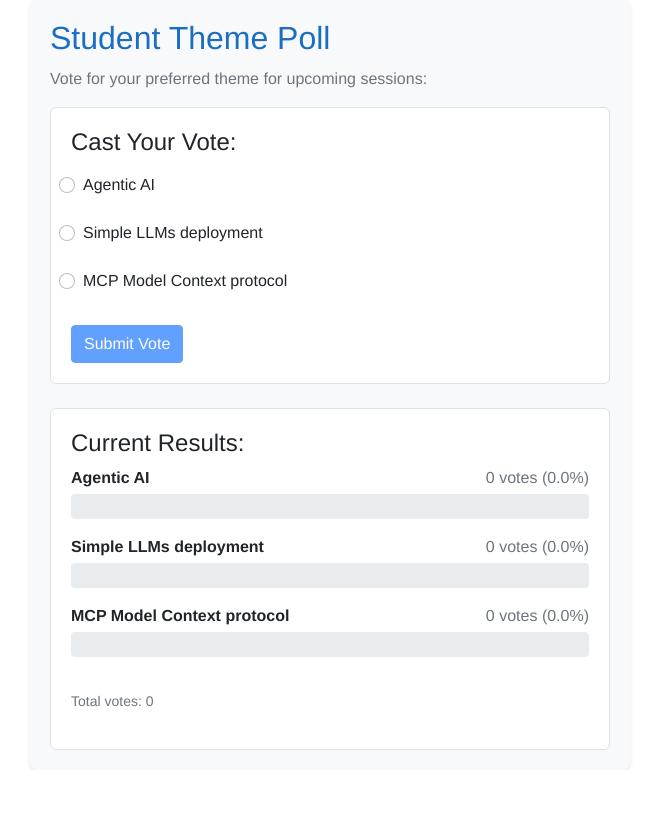
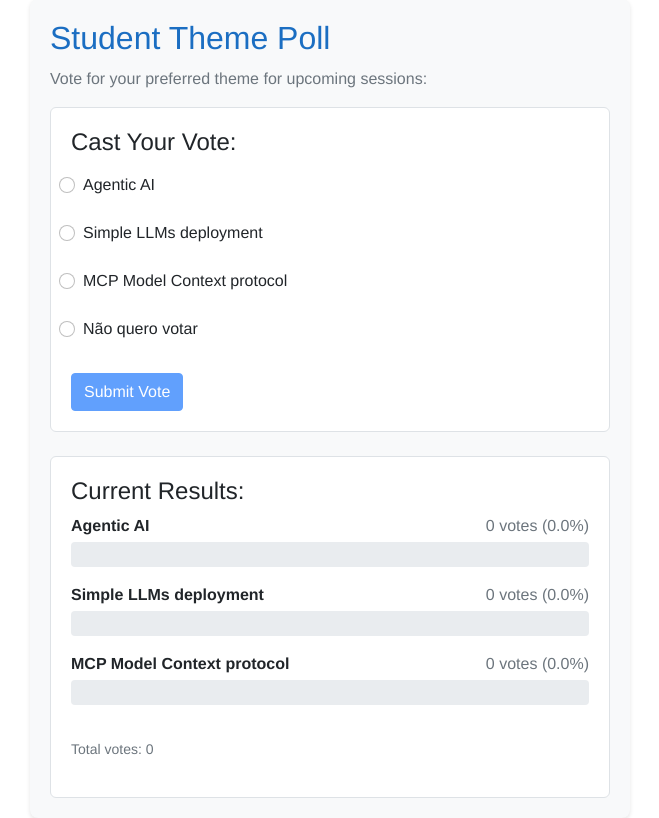
Before and after one commit to PabloNunes/DIOStaticApp, an ASP.NET Core app: page / in a window 1280 px wide. Shown: the part 171-989 px from the top of the page, without its empty margins (314-973 px from the left). Before the commit the page ends 941 px from the top, so only its background shows below. Run offline with ASP.NET Core 8, Linux system fonts and the light colour scheme; style sheets or scripts are compiled from the project's sources.

Commit message:
Add "Não quero votar" option to poll component
Co-authored-by: PabloNunes <21008820+PabloNunes@users.noreply.github.com>

```diff
--- a/Client/Components/Poll.razor
+++ b/Client/Components/Poll.razor
@@ -18,6 +18,13 @@
                     </label>
                 </div>
             }
+
+            <div class="form-check mb-2">
+                <input class="form-check-input" type="radio" name="pollOption" id="NoVote" value="Não quero votar" @onchange="OnOptionSelected">
+                <label class="form-check-label" for="NoVote">
+                    Não quero votar
+                </label>
+            </div>
 
             <button class="btn btn-primary mt-3" @onclick="SubmitVote" disabled="@(string.IsNullOrEmpty(selectedOption))">
                 Submit Vote
@@ -104,7 +111,12 @@
     {
         if (!string.IsNullOrEmpty(selectedOption))
         {
-            await PollService.VoteAsync(selectedOption);
+            // Only count the vote if it's not the "don't want to vote" option
+            if (selectedOption != "Não quero votar")
+            {
+                await PollService.VoteAsync(selectedOption);
+            }
+
             await PollService.SetVotedAsync();
 
             showVoteSuccess = true;
```
